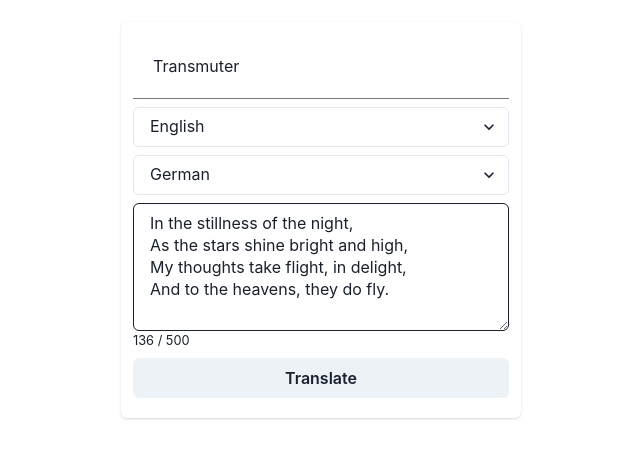
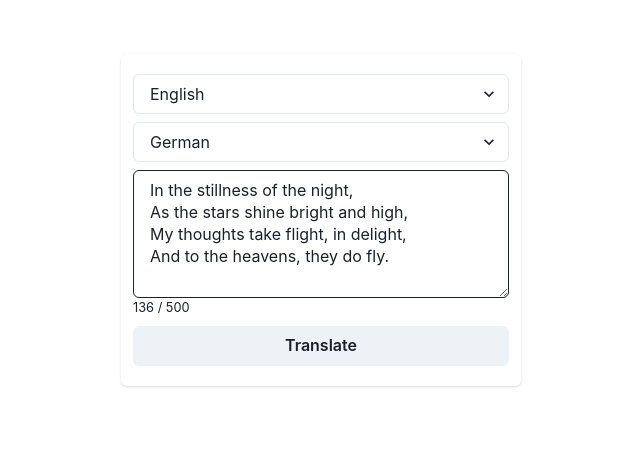
Before and after one commit to rjmacarthy/transmuter, a React app: page / in a window 1280 px wide. Shown: the part 180-638 px from the top of the page, without its empty margins (319-959 px from the left). Built offline with nearby package versions, Linux system fonts and the light colour scheme; the HTML template or start-up script is replaced by a standard one.

Commit message:
add romainian remove title

```diff
--- a/src/components/Transmuter.tsx
+++ b/src/components/Transmuter.tsx
@@ -45,10 +45,6 @@ export const Transmuter = () => {
   return (
     <Flex justifyContent="center" alignItems="center" height="100vh">
       <Card p={3} minW={400} maxW={400}>
-        <CardHeader>
-          <Text>Transmuter</Text>
-        </CardHeader>
-        <Divider />
         <Select
           mt={2}
           value={from}
@@ -70,7 +66,7 @@ export const Transmuter = () => {
           placeholder="Translate to"
           onChange={(e) => {
             const val = _.get(e, "target.value", "");
-            setFrom(val);
+            setTo(val);
           }}
         >
           {_.filter(availableLanguges, (lang) => lang !== from).map((lang) => (
@@ -87,7 +83,7 @@ export const Transmuter = () => {
           Translate
         </Button>
         {loading ? (
-          <Skeleton height="20px" mt={2} />
+          <Skeleton mt={2} height="40px" />
         ) : (
           <Text
             as="pre"
--- a/src/var/constants.ts
+++ b/src/var/constants.ts
@@ -2,7 +2,7 @@ export const OUTPUT_MAX_LEN = 500;
 export const TOKENIZER_URL =
   "https://huggingface.co/t5-small/resolve/main/tokenizer.json";
 
-export const availableLanguges = ["English", "French", "German"];
+export const availableLanguges = ["English", "French", "German", "Romanian"];
 
 export const initialText = `In the stillness of the night,
 As the stars shine bright and high,
```
